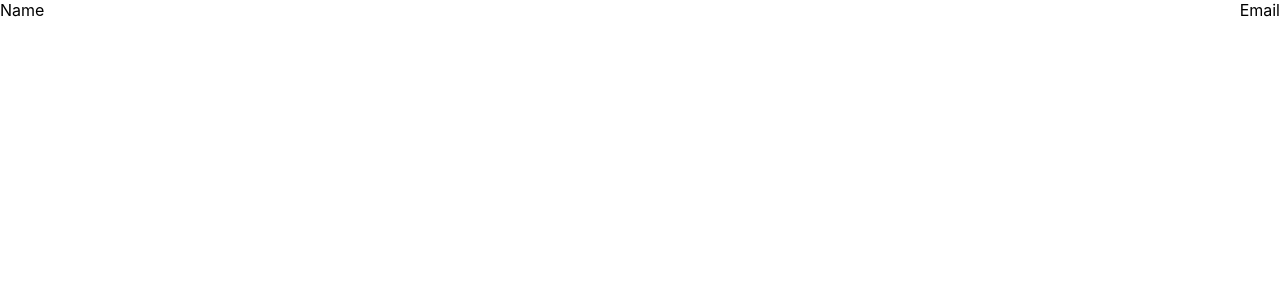
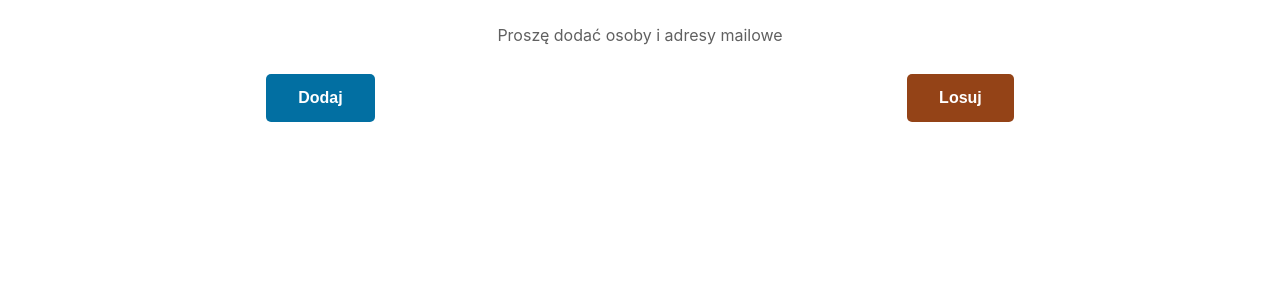
Before and after one commit to rzubala/gift-draw, a React (Create React App) app: page / in a window 1280 px wide. Shown: the top 300 px of the page. Built offline with nearby package versions, Linux system fonts and the light colour scheme.

Commit message:
initial components

```diff
--- a/src/App.js
+++ b/src/App.js
@@ -1,10 +1,10 @@
 import React from "react";
-import Person from "./components/Person";
+import Persons from "./components/Persons/Persons";
 
 function App() {
   return (
     <div>
-      <Person />
+      <Persons />
     </div>
   );
 }
--- a/src/components/Person.js
+++ /dev/null
@@ -1,14 +0,0 @@
-import React from "react";
-
-import classes from './Person.module.css';
-
-const Person = (props) => {
-  return (
-    <div className={classes.Person}>
-      <div className={classes.PersonName}>Name</div>
-      <div className={classes.PersonEmail}>Email</div>
-    </div>
-  );
-};
-
-export default Person;
--- /dev/null
+++ b/src/components/Person/Person.js
@@ -0,0 +1,14 @@
+import React from "react";
+import InputText from '../UI/InputText/InputText'
+import classes from "./Person.module.css";
+
+const Person = (props) => {
+  return (
+    <div className={classes.Person}>
+      <InputText className={classes.PersonName} placeholder='Imię'/>
+      <InputText className={classes.PersonEmail} placeholder='Email'/>
+    </div>
+  );
+};
+
+export default Person;
--- a/src/components/Person.module.css
+++ b/src/components/Person/Person.module.css
@@ -2,8 +2,10 @@
     display: flex;
     justify-content: space-around;
     align-items: center;
+    width: 80%;
+    margin: 5px;
+    padding: 5px;
 }
 
 .PersonName {
-    flex-grow: 2;
 }
--- /dev/null
+++ b/src/components/Persons/Persons.js
@@ -0,0 +1,37 @@
+import React, { useState, useEffect, useCallback } from "react";
+import Person from "../Person/Person";
+import Button from '../UI/Button/Button'
+import classes from "./Persons.module.css";
+import PersonData from "../../domain/person";
+
+const Persons = (props) => {
+  const [persons, setPersons] = useState([]);
+
+//   useEffect(() => {
+//     const newPersons = [
+//       ...persons,
+//       new PersonData("Jan Nowak", "jan.nowak@example.com"),
+//       new PersonData("Jan Kowalski", "jan.kowalski@example.com"),
+//     ];
+//     setPersons(newPersons);
+//   }, []);
+
+  let personRows = persons.map((p) => (
+    <Person key={p.email} name={p.name} email={p.email} />
+  ));
+  if (persons.length === 0) {
+      personRows = (<div className={classes.InfoText}>Proszę dodać osoby i adresy mailowe</div>)
+  }
+
+  return (
+    <React.Fragment>
+      <div className={classes.Persons}>{personRows}</div>
+      <div className={classes.Buttons}>
+          <Button btnType='Success'>Dodaj</Button>
+          <Button btnType='Danger'>Losuj</Button>
+      </div>
+    </React.Fragment>
+  );
+};
+
+export default Persons;
--- /dev/null
+++ b/src/components/Persons/Persons.module.css
@@ -0,0 +1,23 @@
+.Persons {
+    width: 100%;
+    display: flex;
+    justify-content: center;
+    align-items: center;
+    flex-direction: column;
+}
+
+.Buttons {
+    width: 100%;
+    display: flex;
+    justify-content: space-around;
+    align-items: center;
+}
+
+.InfoText {
+    width: 100%;
+    display: flex;
+    justify-content: space-around;
+    color: #606060;
+    margin: 25px;
+    font-size: 12pt;
+}
--- /dev/null
+++ b/src/components/UI/Button/Button.js
@@ -0,0 +1,8 @@
+import React from 'react'
+import classes from './Button.module.css'
+
+const Button = props => {
+    return <button className={[classes.Button, classes[props.btnType]].join(' ')}>{props.children}</button>
+}
+
+export default Button
--- /dev/null
+++ b/src/components/UI/Button/Button.module.css
@@ -0,0 +1,21 @@
+.Button {
+    border: none;
+    color: white;
+    padding: 15px 32px;
+    text-align: center;
+    text-decoration: none;
+    display: inline-block;
+    font-size: 16px;
+    margin: 4px 2px;
+    cursor: pointer;
+    font-weight: bold;
+    border-radius: 5px;
+}
+
+.Success {
+    background-color: rgb(2, 111, 162);
+}
+
+.Danger {
+    background-color: #944317;
+}
--- /dev/null
+++ b/src/components/UI/InputText/InputText.js
@@ -0,0 +1,8 @@
+import React from 'react'
+import classes from './InputText.module.css'
+
+const InputText = props => {
+    return (<input className={classes.InputText} type="text" placeholder={props.placeholder} />)
+}
+
+export default InputText
--- /dev/null
+++ b/src/components/UI/InputText/InputText.module.css
@@ -0,0 +1,9 @@
+.InputText {
+  width: 100%;
+  padding: 12px 20px;
+  margin: 8px 8px;
+  display: inline-block;
+  border: 1px solid #ccc;
+  border-radius: 4px;
+  box-sizing: border-box;
+}
--- /dev/null
+++ b/src/domain/person.js
@@ -0,0 +1,8 @@
+class PersonData {
+    constructor(name, email) {
+        this.name = name
+        this.email = email
+    }
+}
+
+export default PersonData
```
